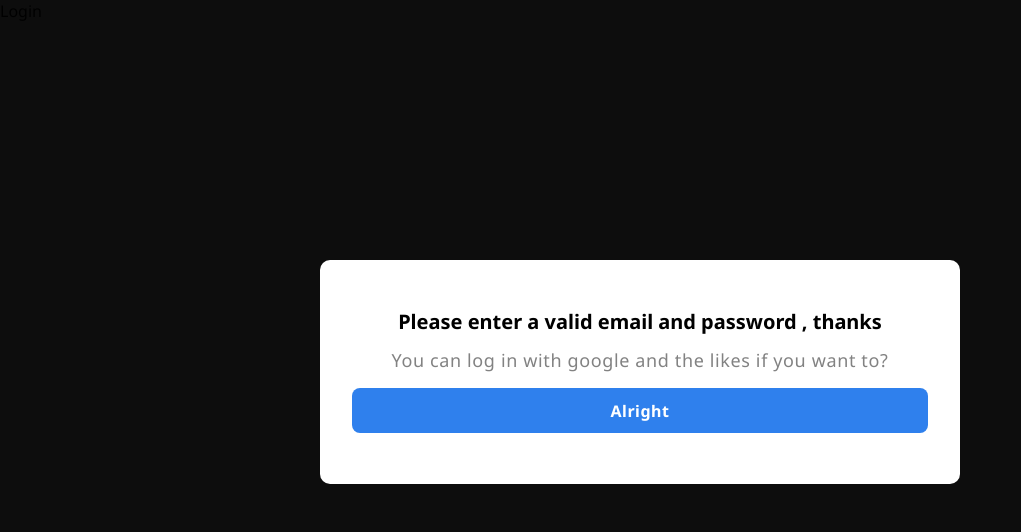
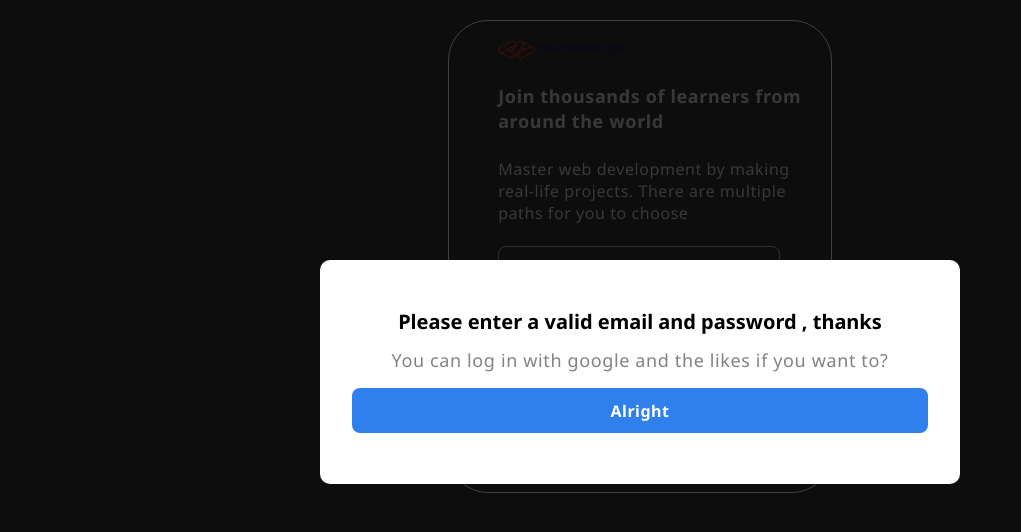
Before and after one commit to EjiroOsiephri/Devchallenges-authentication, a React (Vite) app: page /login in a window 1280 px wide. Shown: the top 532 px of the page, without its empty margins (0-1021 px from the left). Built offline with nearby package versions, Linux system fonts and the light colour scheme; no server answers.

Commit message:
Created the login page

```diff
--- a/src/App.jsx
+++ b/src/App.jsx
@@ -33,7 +33,7 @@ function App() {
       <AuthContext.Provider value={value}>
         {module && <Module></Module>}
         <Routes>
-          <Route path='/' element={<Signup></Signup>}></Route>
+          <Route path='/signup' element={<Signup></Signup>}></Route>
           <Route path='/login' element={<Login></Login>}></Route>
         </Routes>
       </AuthContext.Provider>
--- a/src/Routes/Login.jsx
+++ b/src/Routes/Login.jsx
@@ -1,8 +1,73 @@
-import React from 'react'
+import React, { useState, useEffect } from 'react';
+import Styled from '../components/sass/signup.module.scss';
+import { Link } from 'react-router-dom';
+import Logo from '../components/images/devchallenges.svg';
+import {
+    signInWithEmailAndPassword,
+    signInWithPopup,
+} from 'firebase/auth';
+import { auth } from '../Firebase/Firebase';
+import { motion } from "framer-motion"
+import Wrapper from '../components/Wrapper';
 
 const Login = () => {
+    // Setting states for firebase signup with email and password
+
+    const [email, setEmail] = useState('');
+    const [password, setPassword] = useState('');
+
+    // disabling button state
+    const [disabled, setDisabled] = useState(false);
+    const [animate, setAnimate] = useState(false);
+
+
+    const emailChange = (e) => {
+        setEmail(e.target.value);
+    };
+
+    const passwordChange = (e) => {
+        setPassword(e.target.value);
+        if (password.trim() < 1) {
+            setDisabled(true)
+        }
+    };
+
+    // Sign up button
+    const SignUp = async () => {
+        try {
+            await signInWithEmailAndPassword(auth, email, password);
+
+        } catch (error) {
+            console.log(error);
+        }
+    };
+
+    // codes visible on the screen are returned below
+
     return (
-        <div>Login</div>
+        <Wrapper>
+            <motion.div animate={{ y: 20, scale: 1 }} transition={{ type: 'tween', duration: 1.4 }} initial={{ scale: 0 }} className={Styled.container}>
+                <div className={Styled.subContainer}>
+                    <div className={Styled.img}>
+                        <img src={Logo} alt="" />
+                    </div>
+                    <div className={Styled.typography}>
+                        <h3>Join thousands of learners from around the world </h3>
+                        <h4>Master web development by making real-life projects. There are multiple paths for you to choose</h4>
+                    </div>
+                    <div className="input-container">
+                        <input type="text" placeholder='Email' onChange={emailChange} />
+                        <input type="password" placeholder='Password' onChange={passwordChange} />
+                    </div>
+                    <div className="button">
+                        <button disabled={disabled} className={disabled ? Styled.disabledbutton : ''} onClick={SignUp}>Start coding now</button>
+                    </div>
+                    <div className="loginpage">
+                        <p> Not a member?<Link to='/signup'>SignUp</Link></p>
+                    </div>
+                </div>
+            </motion.div>
+        </Wrapper>
     )
 }
 
--- a/src/Routes/Signup.jsx
+++ b/src/Routes/Signup.jsx
@@ -76,7 +76,7 @@ const Signup = () => {
 
     return (
         <Wrapper>
-            <motion.div className={Styled.container}>
+            <motion.div animate={{ y: 20, scale: 1 }} transition={{ type: 'tween', duration: 1.4 }} initial={{ scale: 0 }} className={Styled.container}>
                 <div className={Styled.subContainer}>
                     <div className={Styled.img}>
                         <img src={Logo} alt="" />
--- a/src/components/ErrorModal.jsx
+++ b/src/components/ErrorModal.jsx
@@ -11,7 +11,7 @@ const BackDrop = () => {
 }
 const Modal = () => {
    const ctx = useContext(AuthContext)
-   console.log(ctx);
+
    return (
       <motion.div animate={{ y: 20, scale: 1 }} transition={{ type: 'tween', duration: 1.4 }} initial={{ scale: 0 }} className={Styled.modal}>
          <div className={Styled.content}>
--- a/src/components/sass/signup.module.scss
+++ b/src/components/sass/signup.module.scss
@@ -98,6 +98,10 @@ p {
 .disabledbutton {
   background-color: #d3d3d3; /* pale gray */
 }
+a {
+  color: #2f80ed;
+  text-decoration: none;
+}
 @media (max-width: 570px) {
   .container {
     width: 95%;
```
